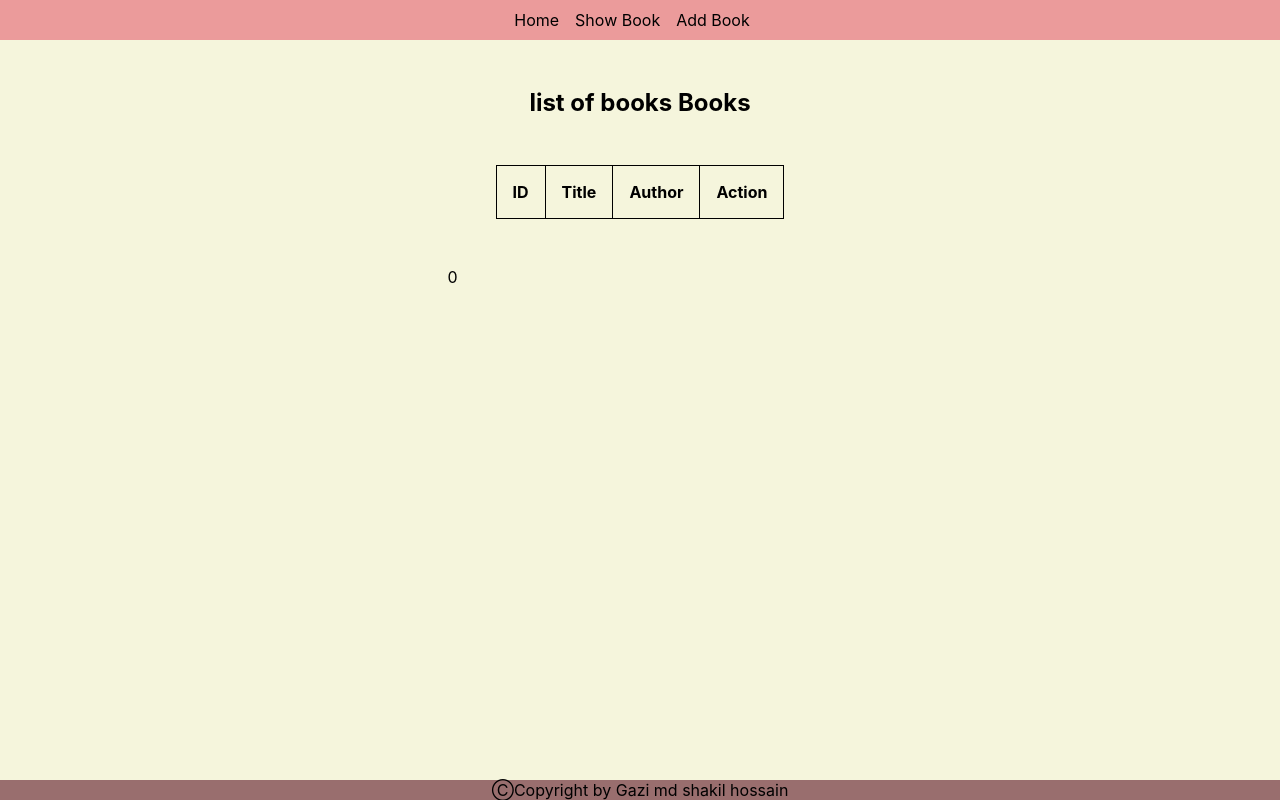
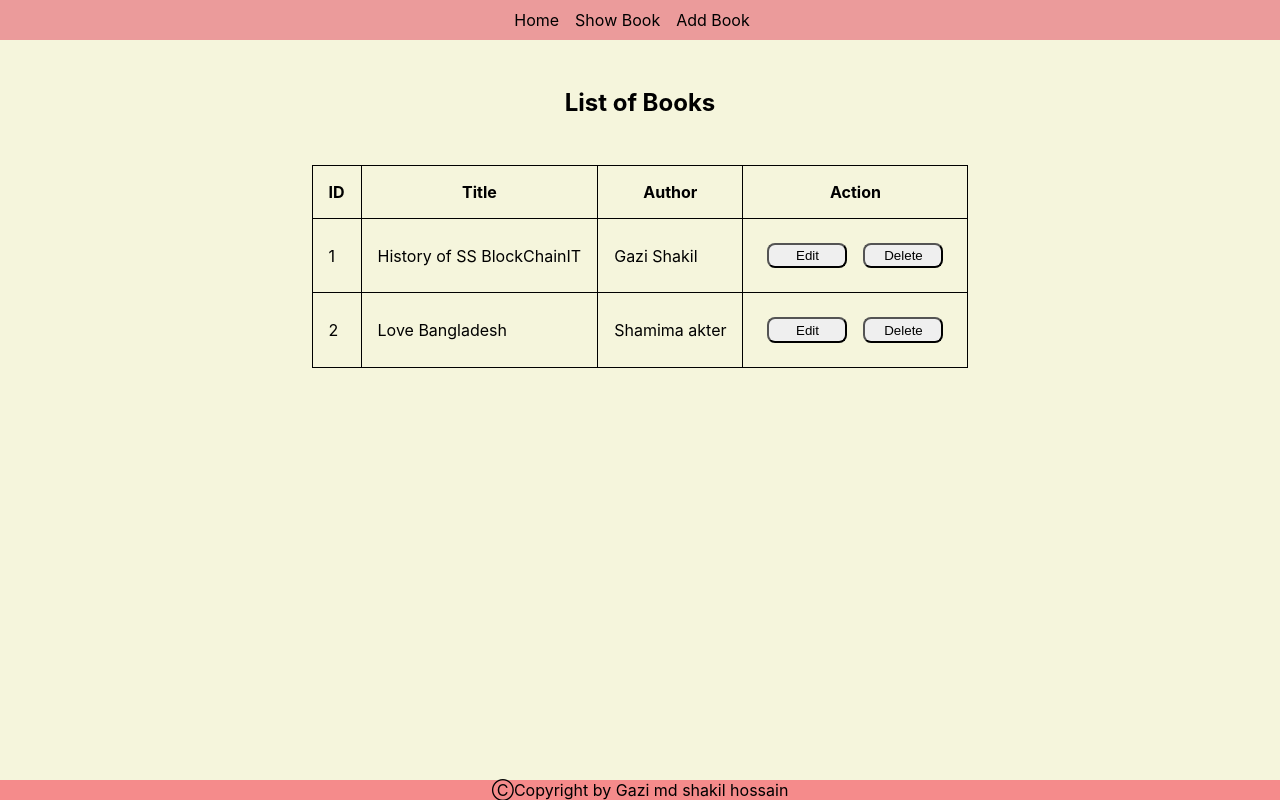
Before and after one commit to ShakiLhossain900/react-CRUD-app-using-redux-toolkit, a React (Create React App) app: page /show-book in a window 1280 px wide. Built offline with nearby package versions, Linux system fonts and the light colour scheme.

Commit message:
problem is solved

```diff
--- a/src/features/books/BooksSlice.js
+++ b/src/features/books/BooksSlice.js
@@ -1,18 +1,21 @@
-import { createSlice } from "@reduxjs/toolkit";
+// import { createSlice } from "@reduxjs/toolkit"; changes to the next line
+const { createSlice } = require("@reduxjs/toolkit");
+
 
 const initialBooks = {
   books: [
-    { id: 1, title: "History of SS BlockChainIT", author: "Gazi Shakil" },
-    { id: 2, title: "Love Bangladesh", author: "Shamima akter" },
+    { id: '1', title: "History of SS BlockChainIT", author: "Gazi Shakil" },
+    { id: '2', title: "Love Bangladesh", author: "Shamima akter" },
   ],
 };
+
 
 export const booksSlice = createSlice({
     name: "books",
     initialState:initialBooks,
     reducers: {
         showBooks : (state) => state,  //reducer er vitor object akare ami akta akta kore object showBooks er vitor rakhbu and
-    }
+    },
 
 })
 
--- a/src/features/books/BooksView.jsx
+++ b/src/features/books/BooksView.jsx
@@ -1,12 +1,12 @@
-import React from 'react';
-import { useSelector } from 'react-redux';
+import React from "react";
+import { useSelector } from "react-redux";
 
 const BooksView = () => {
-    const books = useSelector((state)=> state.booksReducer.books)
+  const books = useSelector((state) => state.booksReducer.books);
    console.log(books);
   return (
     <div>
-            <h2>list of books Books</h2>
+      <h2>List of Books</h2>
       <table>
         <thead>
           <tr>
@@ -16,18 +16,22 @@ const BooksView = () => {
             <th>Action</th>
           </tr>
         </thead>
-            </table>
         <tbody>
-                { books & books.map((book)=>{
-                    const {id,title,author} = book;
+          {books &&
+            books.map((book) => {
+              const { id, title, author } = book;
               return <tr>
                 <td>{id}</td>
                 <td>{title}</td>
                 <td>{author}</td>
-                    </tr>
-
+                <td>
+                   <button >Edit</button>
+                   <button >Delete</button>
+                </td>
+              </tr>;
             })}
         </tbody>
+      </table>
     </div>
   );
 };
--- a/src/layouts/Footer.module.css
+++ b/src/layouts/Footer.module.css
@@ -3,7 +3,7 @@
   left: 0;
   bottom: 0;
   width: 100%;
-    background-color: rgb(153, 110, 110);
+  background-color: rgb(245, 139, 139);
   color: black;
   text-align: center;
 }
```
Lines whose indentation alone changed are shown as unchanged.
